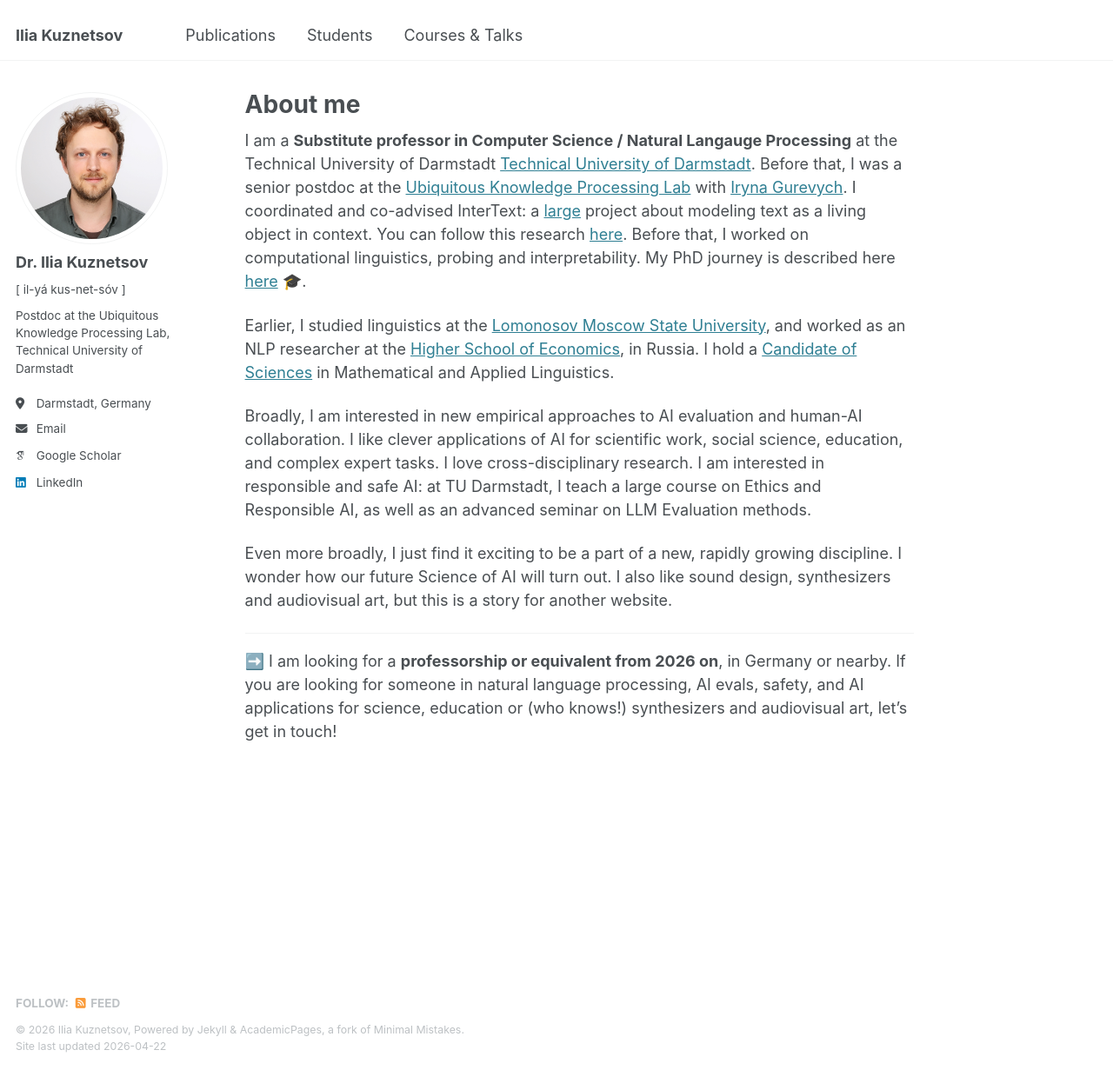
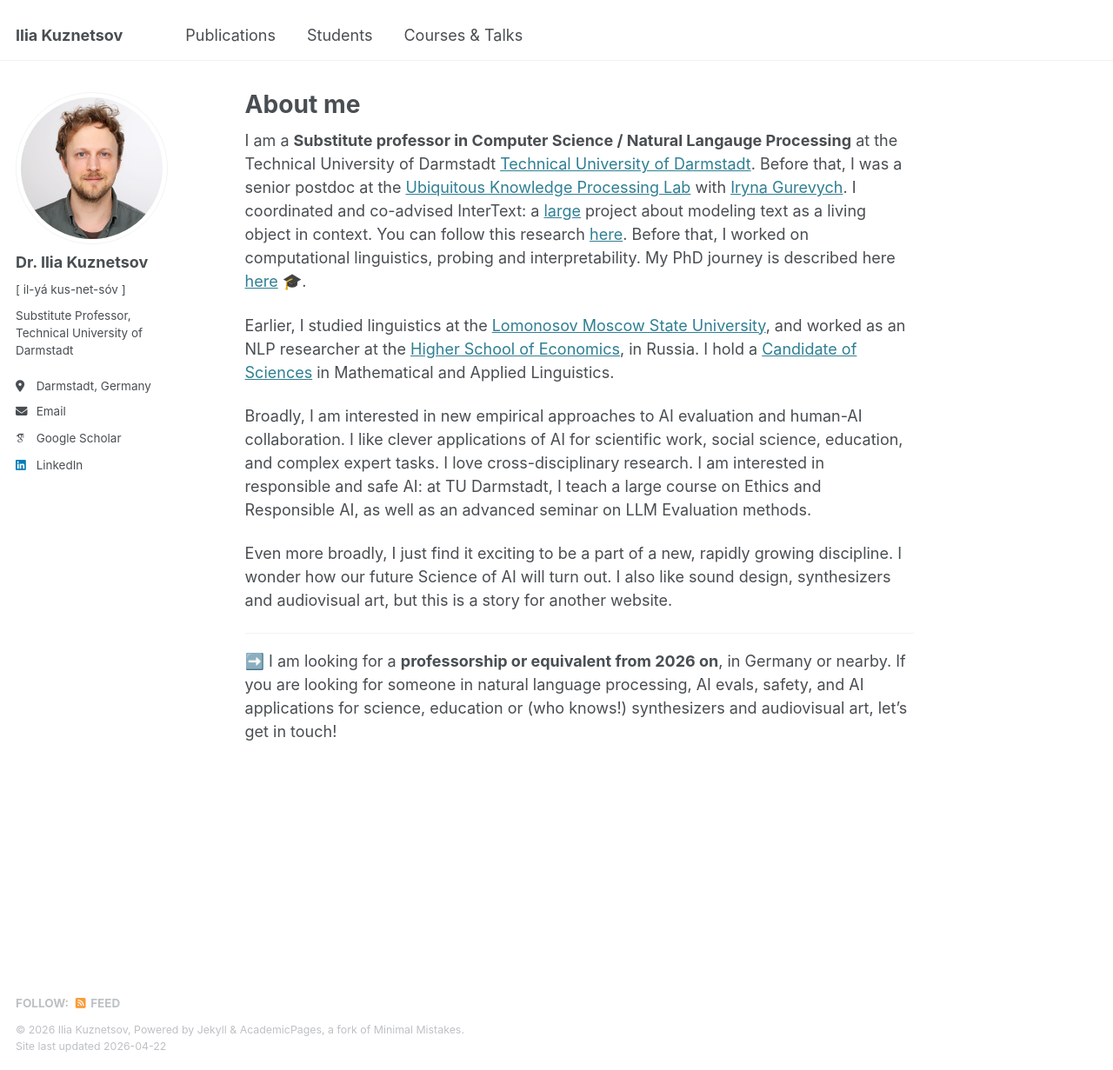
Before and after one commit to iokuznetsov/iokuznetsov.github.io, a Jekyll site: the page built from _pages/about.md, in a window 1280 px wide and 1231 px high. Shown: the whole window at 87% size. Built offline with Jekyll 4.4.1, drawn with Linux system fonts in a browser that asks for light colours; some web fonts are replaced.

Commit message:
Update bio information in _config.yml

```diff
--- a/_config.yml
+++ b/_config.yml
@@ -25,7 +25,7 @@ author:
   avatar           : "profile.png"
   name             : "Dr. Ilia Kuznetsov"
   pronouns         : "[ il-yá kus-net-sóv ]"
-  bio              : "Postdoc at the Ubiquitous Knowledge Processing Lab, Technical University of Darmstadt"
+  bio              : "Substitute Professor, Technical University of Darmstadt"
   location         : "Darmstadt, Germany"
   employer         :
   uri              : # URL
```
